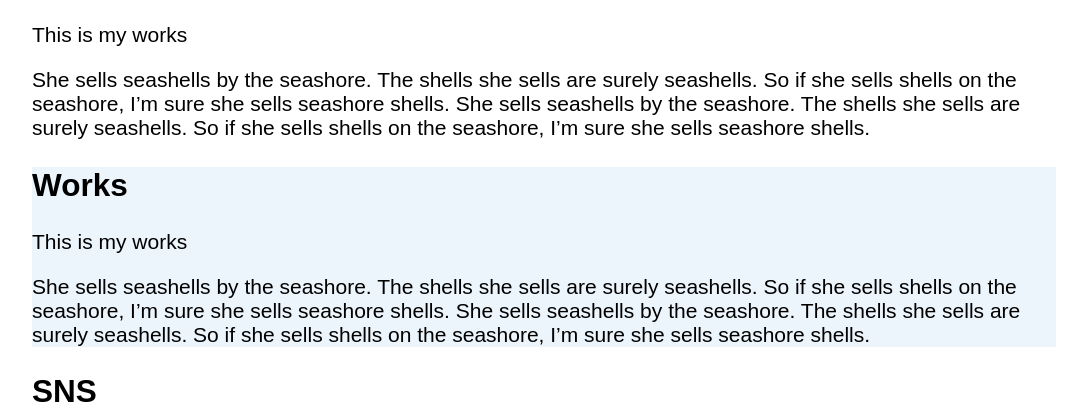
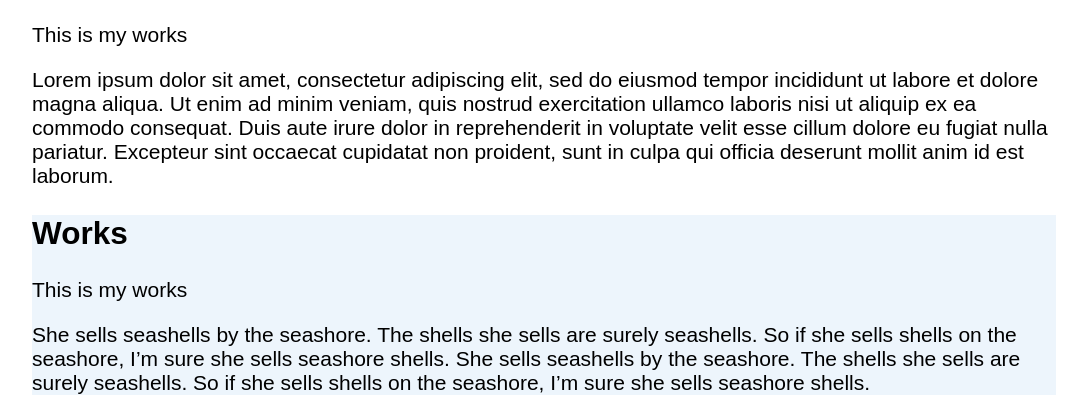
Before and after one commit to Atsushikeys/myPortfolio, a website built with Parcel: page index.html in a window 1280 px wide. Shown: the part 679-1097 px from the top of the page, without its empty margins (96-1183 px from the left). Built offline with nearby package versions, Linux system fonts and the light colour scheme.

Commit message:
test
this is a test pull request

```diff
--- a/index.html
+++ b/index.html
@@ -65,11 +65,13 @@
         <h2 id="service">Service</h2>
         <p>This is my works</p>
         <p>
-          She sells seashells by the seashore. The shells she sells are surely
-          seashells. So if she sells shells on the seashore, I’m sure she sells
-          seashore shells. She sells seashells by the seashore. The shells she
-          sells are surely seashells. So if she sells shells on the seashore,
-          I’m sure she sells seashore shells.
+          Lorem ipsum dolor sit amet, consectetur adipiscing elit, sed do
+          eiusmod tempor incididunt ut labore et dolore magna aliqua. Ut enim ad
+          minim veniam, quis nostrud exercitation ullamco laboris nisi ut
+          aliquip ex ea commodo consequat. Duis aute irure dolor in
+          reprehenderit in voluptate velit esse cillum dolore eu fugiat nulla
+          pariatur. Excepteur sint occaecat cupidatat non proident, sunt in
+          culpa qui officia deserunt mollit anim id est laborum.
         </p>
       </section>
 
--- a/package.json
+++ b/package.json
@@ -1,5 +1,5 @@
 {
-  "name": "nav-footer-test",
+  "name": "myportfolio",
   "version": "1.0.0",
   "description": "",
   "main": "index.html",
```
